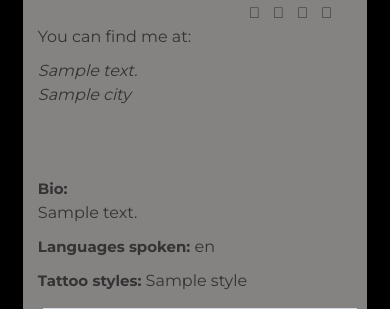
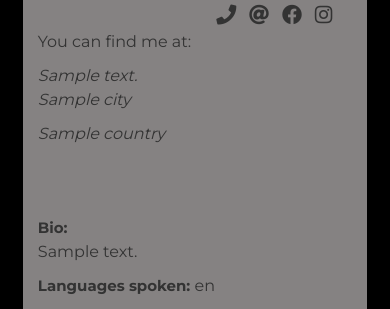
Before and after one commit to Code-Institute-Submissions/getMyTattoo, a Flask app: page /profile/1 in a window 390 px wide. Shown: the part 1098-1407 px from the top of the page. Run offline with Flask 2, Linux system fonts and the light colour scheme; the visitor is signed in with stand-in values (Sample User, id 1); grey boxes marked "Sample" are stand-in pictures; a database or web service that is not in the repository returns one stand-in record (values such as "Sample title"); some libraries are stand-ins or nearby versions.

Commit message:
Fixed code to send data from form to database for Instagram url

```diff
--- a/app.py
+++ b/app.py
@@ -112,7 +112,7 @@ def logout():
     return redirect(url_for('login'))
 
 
-@app.route("/add_profile<username>", methods=["GET", "POST"])
+@app.route("/add_profile/<username>", methods=["GET", "POST"])
 def add_profile(username):
 
     username = mongo.db.users.find_one(
@@ -123,10 +123,11 @@ def add_profile(username):
             "artist_name": request.form.get("artist_name"),
             "address": request.form.get("address"),
             "city": request.form.get("city"),
+            "country": request.form.get("country"),
             "phone": request.form.get("phone"),
             "email": request.form.get("email"),
             "facebook": request.form.get("facebook"),
-            "instagram": request.form.get("artist_name"),
+            "instagram": request.form.get("instagram"),
             "profile_url": request.form.get("profile_url"),
             "languages": request.form.get("languages"),
             "style": request.form.get("style"),
@@ -147,7 +148,7 @@ def add_profile(username):
     return render_template("add-profile.html", username=username)
 
 
-@app.route("/edit_profile<username>", methods=["GET", "POST"])
+@app.route("/edit_profile/<username>", methods=["GET", "POST"])
 def edit_profile(username):
     username = mongo.db.users.find_one(
         {"username": session["user"]})
@@ -162,10 +163,11 @@ def edit_profile(username):
                 "artist_name": request.form.get("artist_name"),
                 "address": request.form.get("address"),
                 "city": request.form.get("city"),
+                "country": request.form.get("country"),
                 "phone": request.form.get("phone"),
                 "email": request.form.get("email"),
                 "facebook": request.form.get("facebook"),
-                "instagram": request.form.get("artist_name"),
+                "instagram": request.form.get("instagram"),
                 "profile_url": request.form.get("profile_url"),
                 "languages": request.form.get("languages"),
                 "style": request.form.get("style"),
--- a/templates/profile.html
+++ b/templates/profile.html
@@ -18,10 +18,10 @@
                         {{ artist.artist_name }}
                     </div>
                     <div class="col-sm-12 col-md-6 icon-section center-mobile scroll">
-                        <a href="tel:{{ artist.phone }}" class="fas fa-phone icon-profile link"></a>
-                        <a href="mailto:{{ artist.email }}" class="fas fa-at icon-profile link"></a>
-                        <a href="{{ artist.facebook }}" class="fab fa-facebook icon-profile link" target="_blank" rel="noopener"></a>
-                        <a href="{{ artist.instagram }}" class="fab fa-instagram icon-profile link" target="_blank" rel="noopener"></a>
+                        <a href="tel:{{ artist.phone }}" class="link"><i class="fas fa-phone icon-profile "></i></a>
+                        <a href="mailto:{{ artist.email }}" class="link"><i class="fas fa-at icon-profile "></i></a>
+                        <a href="{{ artist.facebook }}" class="link" target="_blank" rel="noopener"><i class="fab fa-facebook icon-profile "></i></a>
+                        <a href="{{ artist.instagram }}" class="link" target="_blank" rel="noopener"><i class="fab fa-instagram icon-profile "></i></a>
                     </div>
                 </div>
                 <div class="row address-row">
@@ -29,6 +29,7 @@
                         <p class="text-profile">You can find me at:</p>
                         <address class="text-profile font-italic">{{ artist.address }}</address>
                         <p class="text-profile font-italic">{{ artist.city }}</p>
+                        <p class="text-profile font-italic">{{ artist.country }}</p>
                     </div>
                 </div>
                 <div class="row">
```
Also changed, not shown: templates/add-profile.html (+22 -8 lines), templates/artist-page.html (+5 -5 lines), templates/edit-profile.html (+31 -9 lines).
